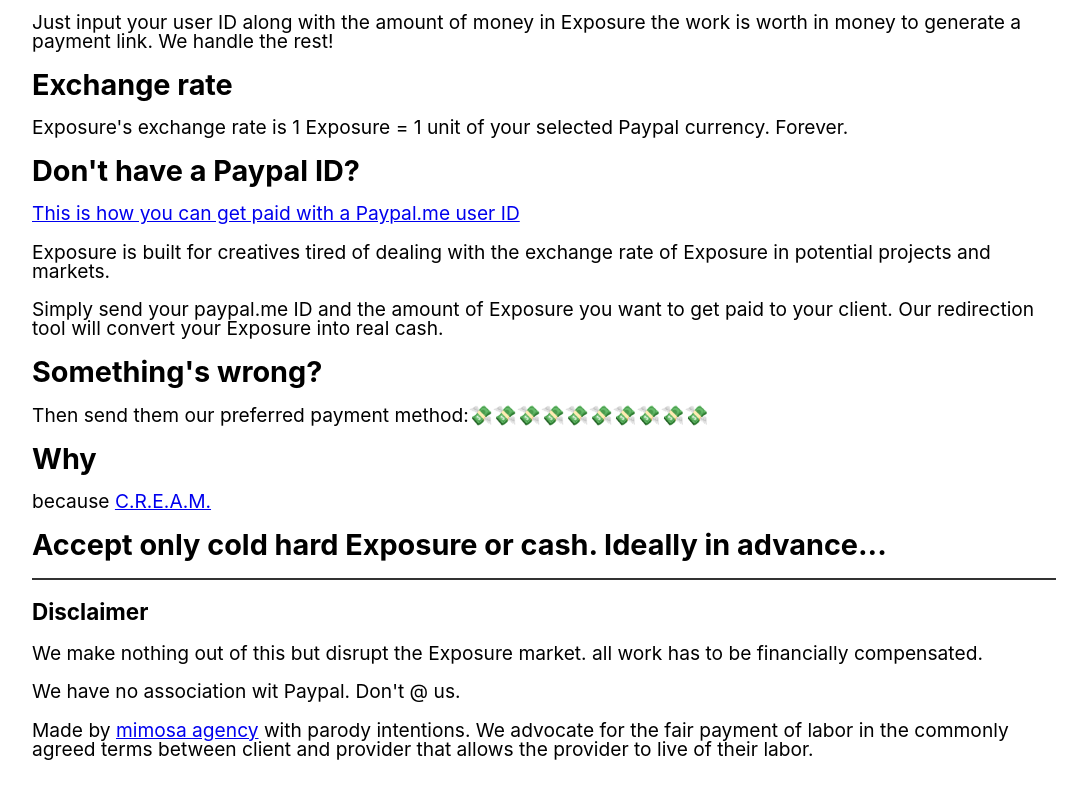
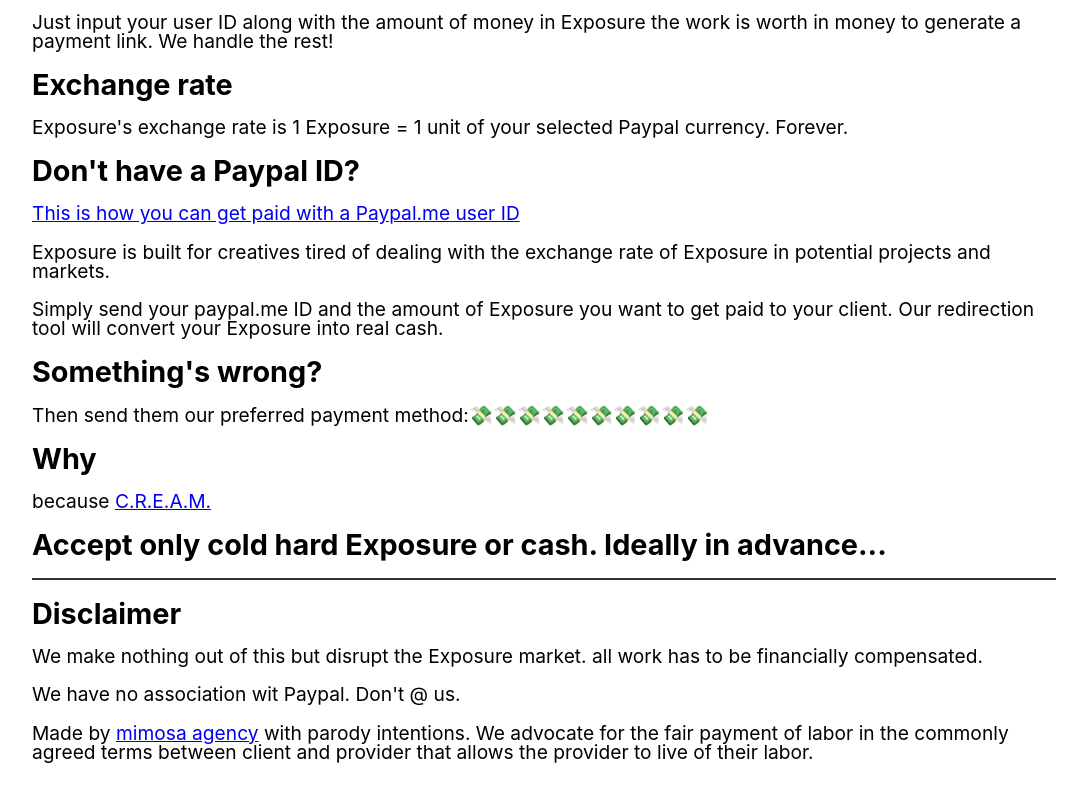
Before and after one commit to danilosierrac/exposure, a plain HTML site: page index.html in a window 1280 px wide. Shown: the part 835-1635 px from the top of the page, without its empty margins (96-1183 px from the left). Drawn offline with nearby package versions, Linux system fonts and the light colour scheme.

Commit message:
Mini changes

```diff
--- a/index.html
+++ b/index.html
@@ -154,7 +154,7 @@ pre{
       <p>because <a href="https://www.youtube.com/watch?v=PBwAxmrE194">C.R.E.A.M.</a></p>
       <h2>Accept only cold hard Exposure or cash. Ideally in advance...</h2>
       <hr>
-      <h3>Disclaimer</h3>
+      <h2>Disclaimer</h2>
       <p>We make nothing out of this but disrupt the Exposure market. all work has to be financially compensated.</p>
       <p>We have no association wit Paypal. Don't @ us.</p>
       <p>Made by <a href="http://mimosaagency.com/">mimosa agency</a> with parody intentions. We advocate for the fair payment of labor in the commonly agreed terms between client and provider that allows the provider to live of their labor.</p>
```
